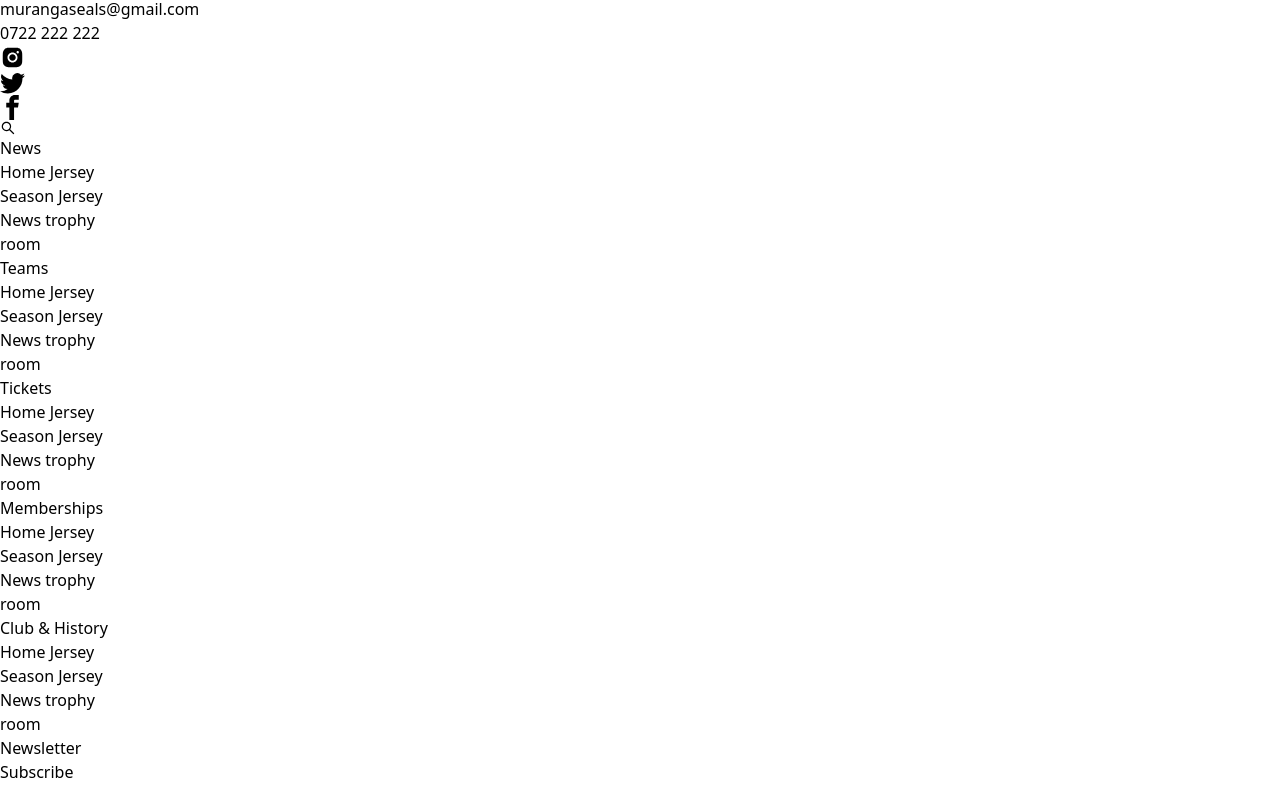
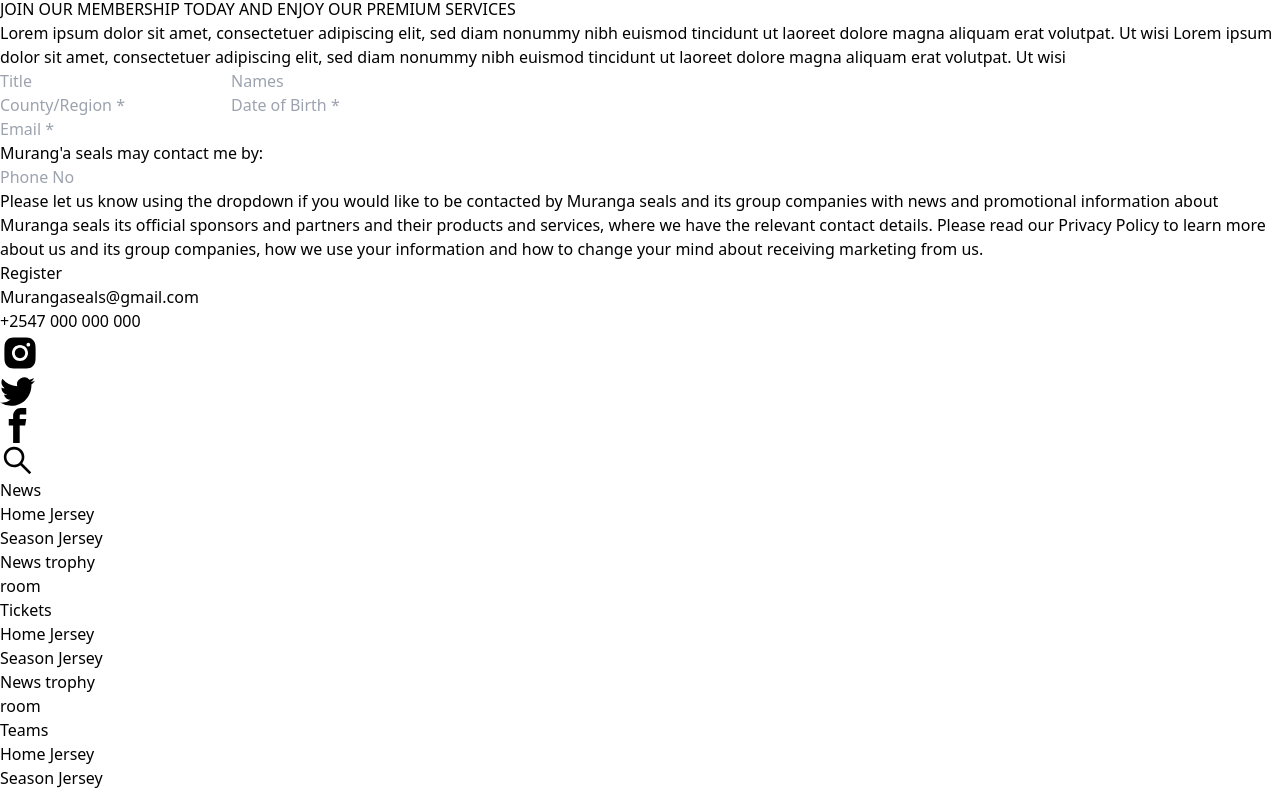
Before and after one commit to Lifeline-Solutions/muranga-seal-team-V2, a React (Vite) app: page /membership in a window 1280 px wide. Shown: the part 1040-1834 px from the top of the page. Built offline with nearby package versions, Linux system fonts and the light colour scheme.

Commit message:
Added footer

```diff
--- a/src/Components/Footer/index.jsx
+++ b/src/Components/Footer/index.jsx
@@ -5,22 +5,22 @@ import { AiOutlineSearch } from "react-icons/ai";
 
 const Footer = () => {
   return (
-    <div className="bg-[#000] lg:pr-48 md:pr-72 pl-28 pt-12 pb-2 text-white">
-      <div className="container justify-between">
-        <div className="grid grid-cols-4 gap-4 ">
-          <div className="">murangaseals@gmail.com</div>
-          <div className="">0722 222 222</div>
-          <div className="flex space-between">
-            <AiFillInstagram size={25} className="mr-10" />
-            <BsTwitter size={25} className="mr-8" />
-            <ImFacebook size={25} />
+    <div className="bg-[#000]  p-8  text-white">
+
+
+      <div className="mx-auto py-8 w-[80%] flex justify-between">
+        <h1>Murangaseals@gmail.com</h1>
+        <h1>+2547 000 000 000</h1>
+        <div className="flex gap-4 justify-between">
+          <AiFillInstagram size={40} />
+          <BsTwitter size={35} />
+          <ImFacebook size={35} />
         </div>
-          <div>
-            <AiOutlineSearch />
+        <AiOutlineSearch size={35} />
       </div>
-        </div>
-        <div className="flex space-between pt-6">
-          <div className="mr-20">
+
+      <div className="w-[80%] my-8 mx-auto flex justify-between">
+        <div className="flex flex-col gap-2">
           <h5 className="text-[#fae115]">News</h5>
           <ul>
             <li>Home Jersey</li>
@@ -29,7 +29,16 @@ const Footer = () => {
             <li>room</li>
           </ul>
         </div>
-          <div className="mr-14">
+        <div className="flex flex-col gap-2">
+          <h5 className="text-[#fae115]">Tickets</h5>
+          <ul>
+            <li>Home Jersey</li>
+            <li>Season Jersey</li>
+            <li>News trophy</li>
+            <li>room</li>
+          </ul>
+        </div>
+        <div className="flex flex-col gap-2">
           <h5 className="text-[#fae115]">Teams</h5>
           <ul>
             <li>Home Jersey</li>
@@ -38,17 +47,7 @@ const Footer = () => {
             <li>room</li>
           </ul>
         </div>
-          <div className="mr-20">
-            <h5 className="text-[#fae115]">Tickets</h5>
-            <ul>
-              <li>Home Jersey</li>
-              <li>Season Jersey</li>
-              <li>News trophy</li>
-              <li>room</li>
-            </ul>
-          </div>
-
-          <div className="mr-24">
+        <div className="flex flex-col gap-2">
           <h5 className="text-[#fae115]">Memberships</h5>
           <ul>
             <li>Home Jersey</li>
@@ -57,8 +56,7 @@ const Footer = () => {
             <li>room</li>
           </ul>
         </div>
-
-          <div>
+        <div className="flex flex-col gap-2">
           <h5 className="text-[#fae115]">Club & History</h5>
           <ul>
             <li>Home Jersey</li>
@@ -68,15 +66,19 @@ const Footer = () => {
           </ul>
         </div>
       </div>
-        <div>
-          <h1 className="text-3xl font-bold pt-4">Newsletter</h1>
-          <button className="bg-[#fae115] text-[#000] text-start p-2 w-[15%] text-2xl font-bold">
+      <div className="w-[80%] mx-auto  flex  flex-col gap-2">
+        <h1 className="text-3xl  font-bold pt-4">Newsletter</h1>
+        <div className="flex items-center gap-1">
+          <input
+            type="text"
+            placeholder="Enter your email"
+            className="h-[50px] w-[455px] p-2 bg-[#A8A2A2] focus:outline-none placeholder-[#D9D9D9]"
+          />
+          <p className="text-3xl font-bold text-[#F4E721] p-2 cursor-pointer">
             Subscribe
-          </button>
+          </p>
         </div>
-
       </div>
-
     </div>
   );
 };
--- a/src/Components/Membership/index.jsx
+++ b/src/Components/Membership/index.jsx
@@ -1,5 +1,75 @@
 const index = () => {
-  return <div>Membership</div>;
+  return (
+    <div>
+      <div className="h-[158px] flex justify-start text-5xl font-bold p-4 items-center bg-[#FAE115]">
+        Membership
+      </div>
+      <div className="w-[1450px] flex flex-col gap-4 my-24 mx-auto">
+        <h1 className="text-6xl font-bold">
+          JOIN OUR MEMBERSHIP TODAY AND ENJOY OUR PREMIUM SERVICES
+        </h1>
+        <p>
+          Lorem ipsum dolor sit amet, consectetuer adipiscing elit, sed diam
+          nonummy nibh euismod tincidunt ut laoreet dolore magna aliquam erat
+          volutpat. Ut wisi Lorem ipsum dolor sit amet, consectetuer adipiscing
+          elit, sed diam nonummy nibh euismod tincidunt ut laoreet dolore magna
+          aliquam erat volutpat. Ut wisi
+        </p>
+        <div className="flex justify-between">
+          <input
+            type="text"
+            placeholder="Title"
+            className="h-[50px] w-[45%] p-2 border-b-2 border-black focus:outline-none"
+          />
+          <input
+            type="text"
+            placeholder="Names"
+            className="h-[50px] flex items-center p-2 w-[45%] border-b-2 border-black focus:outline-none"
+          />
+        </div>
+        <div className="flex justify-between">
+          <input
+            type="text"
+            placeholder="County/Region *"
+            className="h-[50px] w-[45%] p-2 border-b-2 border-black focus:outline-none"
+          />
+          <input
+            type="text"
+            placeholder="Date of Birth *"
+            className="h-[50px] flex items-center p-2 w-[45%] border-b-2 border-black focus:outline-none"
+          />
+        </div>
+
+        <input
+          type="text"
+          placeholder="Email *"
+          className="h-[50px] w-[100%] p-2 border-b-2 border-black focus:outline-none"
+        />
+        <div className="flex justify-between">
+          <div>
+            <p className="w-[60%]">Murang'a seals may contact me by:</p>
+            <input
+              type="text"
+              placeholder="Phone No"
+              className="h-[50px] w-[100%] p-2 border-b-2 border-black focus:outline-none"
+            />
+          </div>
+          <div className="w-[855px] text-xl">
+            Please let us know using the dropdown if you would like to be
+            contacted by Muranga seals and its group companies with news and
+            promotional information about Muranga seals its official sponsors
+            and partners and their products and services, where we have the
+            relevant contact details. Please read our Privacy Policy to learn
+            more about us and its group companies, how we use your information
+            and how to change your mind about receiving marketing from us.
+          </div>
+        </div>
+        <button className="w-[1186px] mt-16  mx-auto h-[166px] bg-[#F4E721] text-5xl text-black">
+          Register
+        </button>
+      </div>
+    </div>
+  );
 };
 
 export default index;
```
Lines whose indentation alone changed are shown as unchanged.
